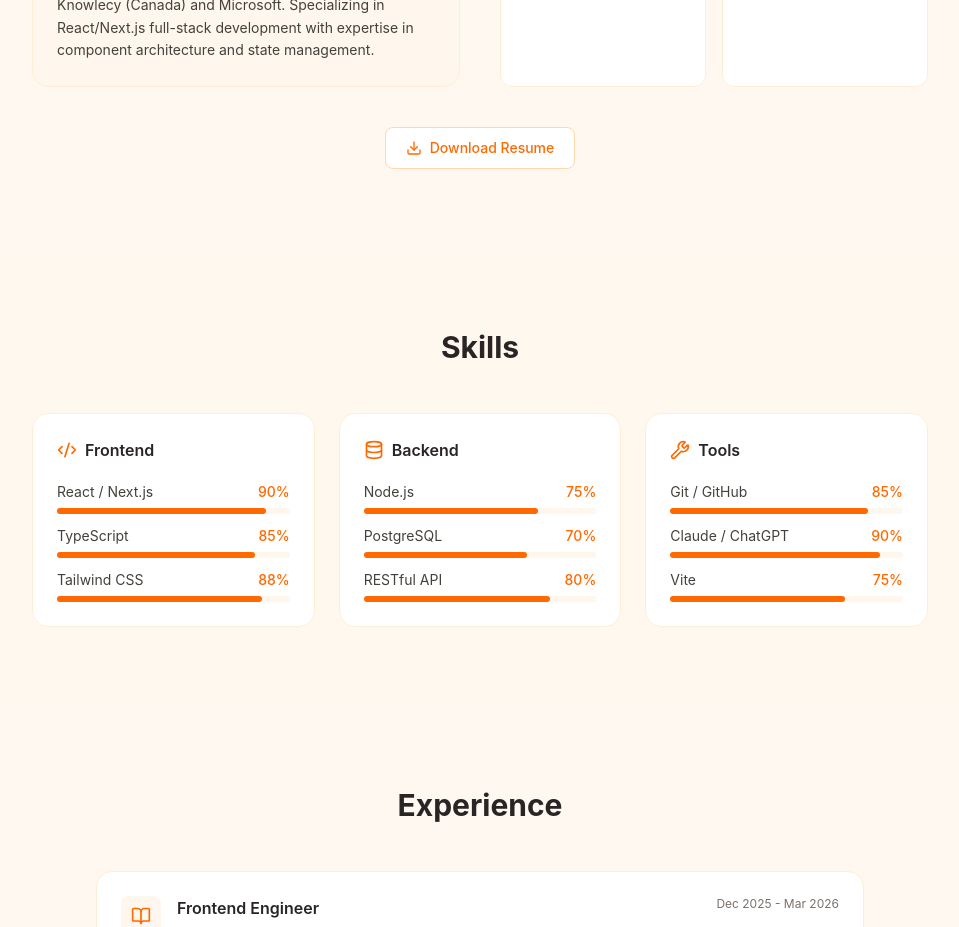
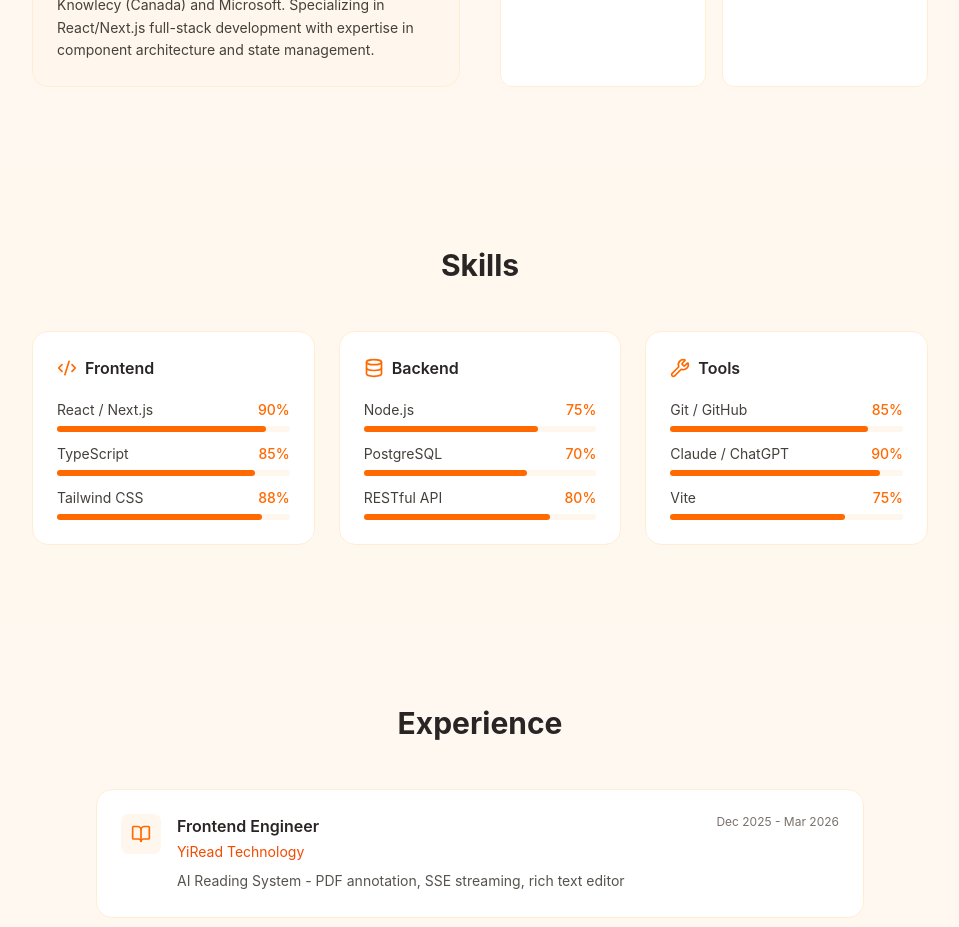
Before and after one commit to ZaizaiUsedcode/AI_personalWeb, a Next.js app: page / in a window 1280 px wide. Shown: the part 1240-2167 px from the top of the page, without its empty margins (160-1119 px from the left). Built offline with nearby package versions, Linux system fonts and the light colour scheme.

Commit message:
Remove resume download button from about section

```diff
--- a/components/About.tsx
+++ b/components/About.tsx
@@ -1,7 +1,7 @@
 'use client';
 
 import { useLanguage } from '@/contexts/LanguageContext';
-import { GraduationCap, Languages, Download } from 'lucide-react';
+import { GraduationCap, Languages } from 'lucide-react';
 
 export default function About() {
   const { t, language } = useLanguage();
@@ -70,16 +70,6 @@ export default function About() {
             ))}
           </div>
         </div>
-
-        <div className="mt-10 text-center">
-          <a
-            href="/resume.pdf"
-            className="inline-flex items-center gap-2 bg-white text-orange-500 px-5 py-2.5 rounded-lg border border-orange-200 hover:border-orange-300 transition-colors text-sm font-medium"
-          >
-            <Download className="w-4 h-4" />
-            {t('下载简历', 'Download Resume')}
-          </a>
-        </div>
       </div>
     </section>
   );
```
